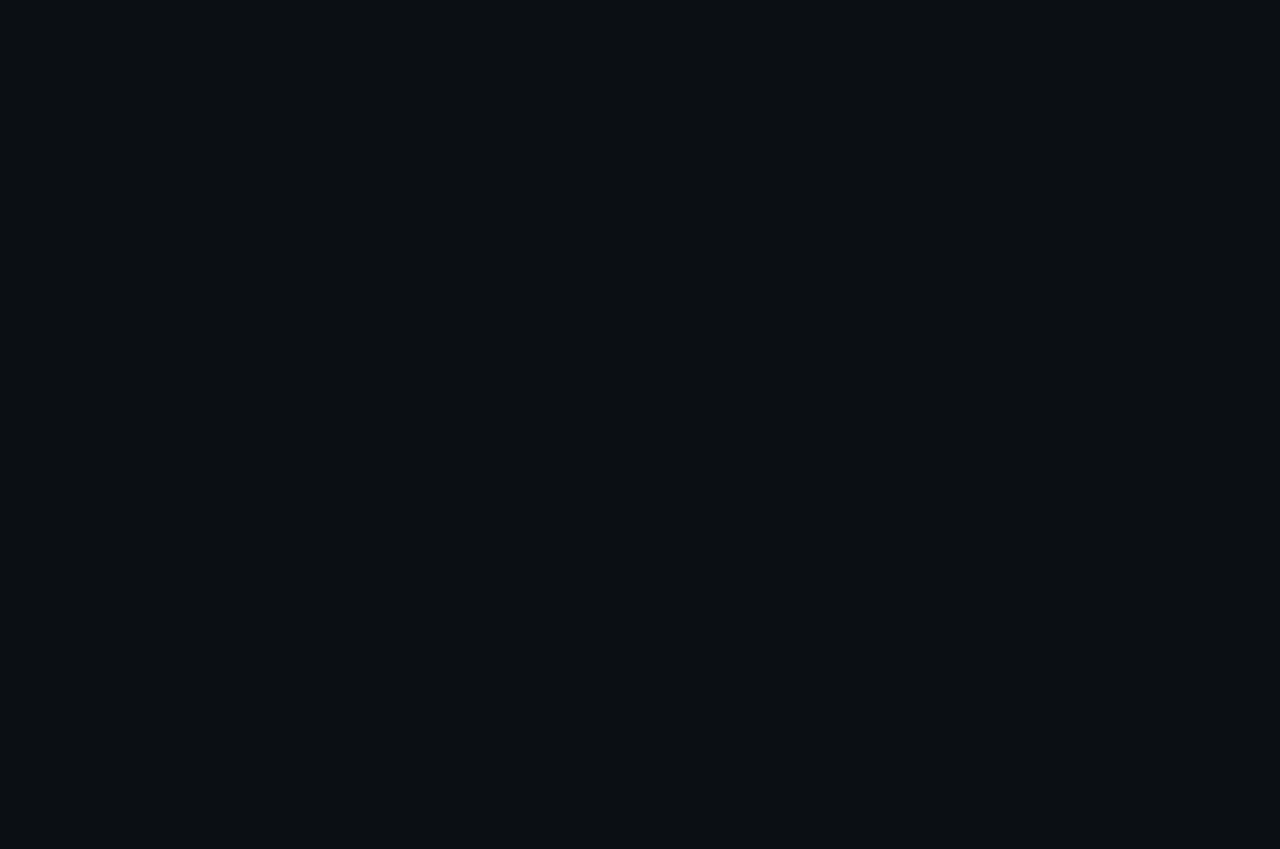
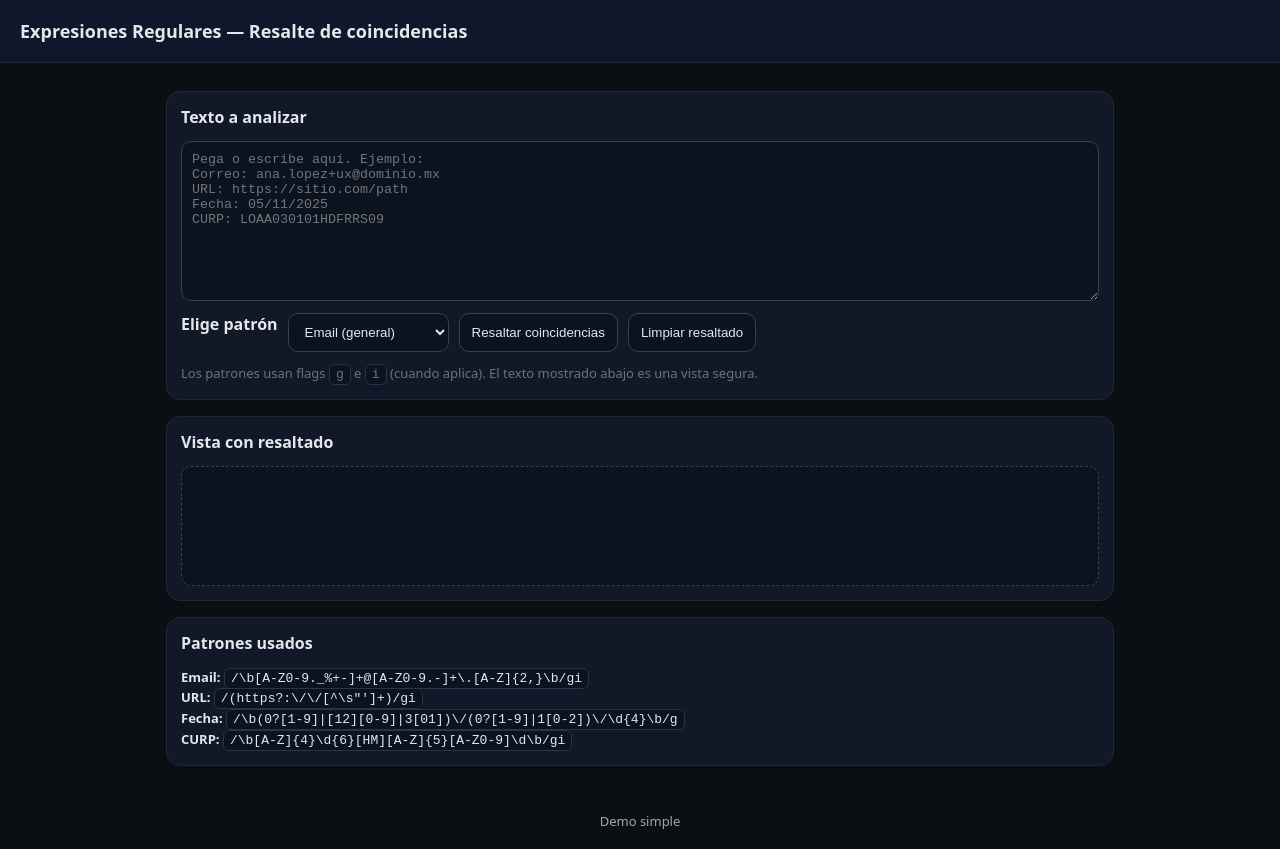
Before and after one commit to DiegoAaronS/Lenguajes, a plain HTML site: page Evaluacion/index.html in a window 1280 px wide. Before the commit the page ends 800 px from the top, so only its background shows below. Drawn offline with Linux system fonts and the light colour scheme.

Commit message:
Estructura de la página

```diff
--- a/Evaluacion/index.html
+++ b/Evaluacion/index.html
@@ -26,6 +26,54 @@
   </style>
 </head>
 <body>
+  <header>
+    <h1>Expresiones Regulares — Resalte de coincidencias</h1>
+  </header>
+
+  <main class="app">
+    <section class="card row">
+      <label for="text">Texto a analizar</label>
+      <textarea id="text" placeholder="Pega o escribe aquí. Ejemplo:
+Correo: ana.lopez+ux@dominio.mx
+URL: https://sitio.com/path
+Fecha: 05/11/2025
+CURP: LOAA030101HDFRRS09"></textarea>
+
+      <div class="controls">
+        <label for="pattern">Elige patrón</label>
+        <select id="pattern">
+          <option value="email">Email (general)</option>
+          <option value="url">URL (http/https)</option>
+          <option value="fecha">Fecha dd/mm/aaaa</option>
+          <option value="curp">CURP (México)</option>
+        </select>
+        <button id="run">Resaltar coincidencias</button>
+        <button id="clear">Limpiar resaltado</button>
+      </div>
+
+      <div class="mini muted">
+        Los patrones usan flags <code>g</code> e <code>i</code> (cuando aplica). El texto mostrado abajo es una vista segura.
+      </div>
+    </section>
+
+    <section class="card row">
+      <label>Vista con resaltado</label>
+      <div id="preview" class="preview"></div>
+    </section>
+
+    <section class="card row">
+      <label>Patrones usados</label>
+      <div class="mini">
+        <div><strong>Email:</strong> <code>/\b[A-Z0-9._%+-]+@[A-Z0-9.-]+\.[A-Z]{2,}\b/gi</code></div>
+        <div><strong>URL:</strong> <code>/(https?:\/\/[^\s"']+)/gi</code></div>
+        <div><strong>Fecha:</strong> <code>/\b(0?[1-9]|[12][0-9]|3[01])\/(0?[1-9]|1[0-2])\/\d{4}\b/g</code></div>
+        <div><strong>CURP:</strong> <code>/\b[A-Z]{4}\d{6}[HM][A-Z]{5}[A-Z0-9]\d\b/gi</code></div>
+      </div>
+    </section>
+  </main>
+
+  <footer class="mini">Demo simple</footer>
+
 
 </body>
 </html>
```
